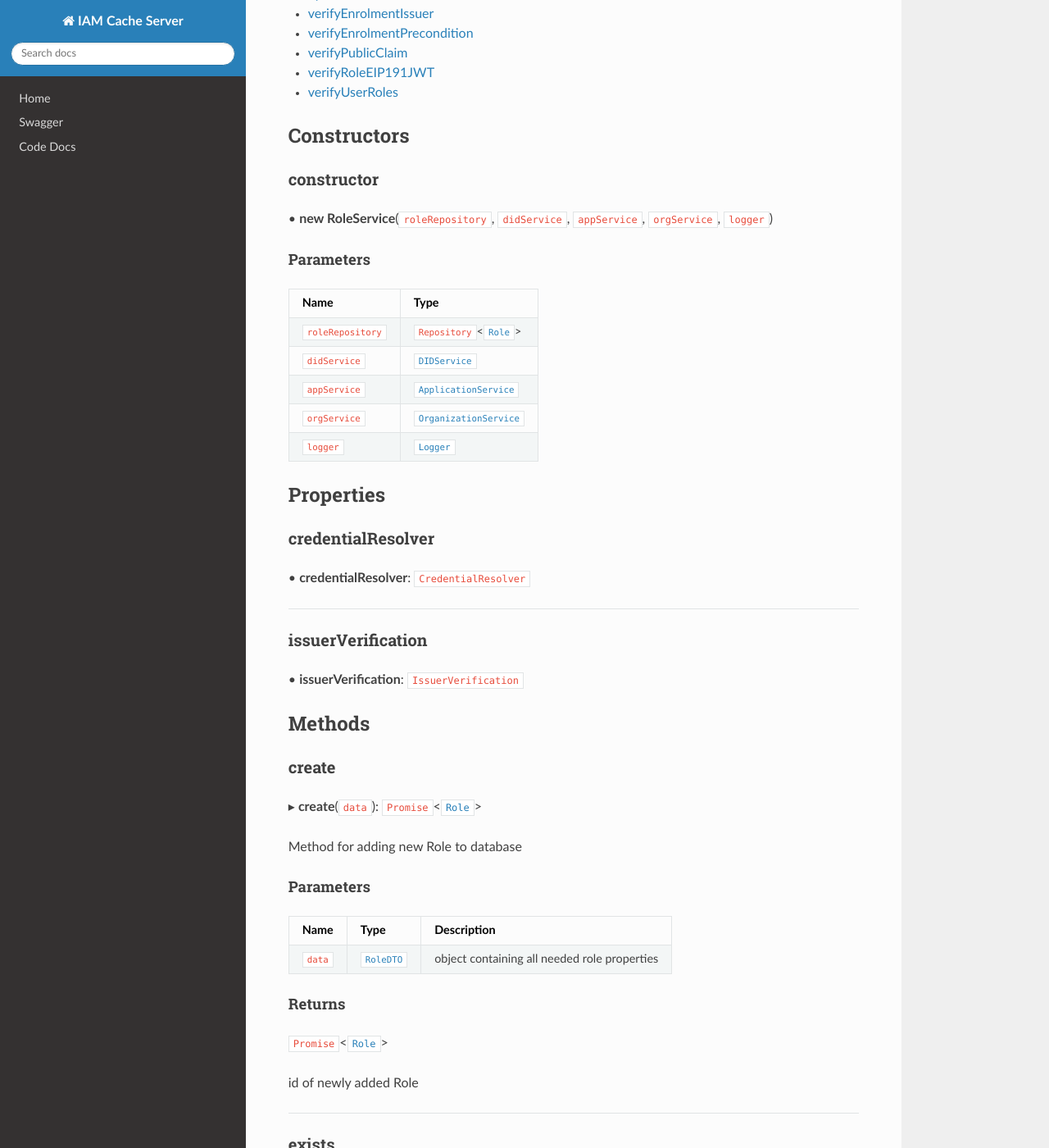
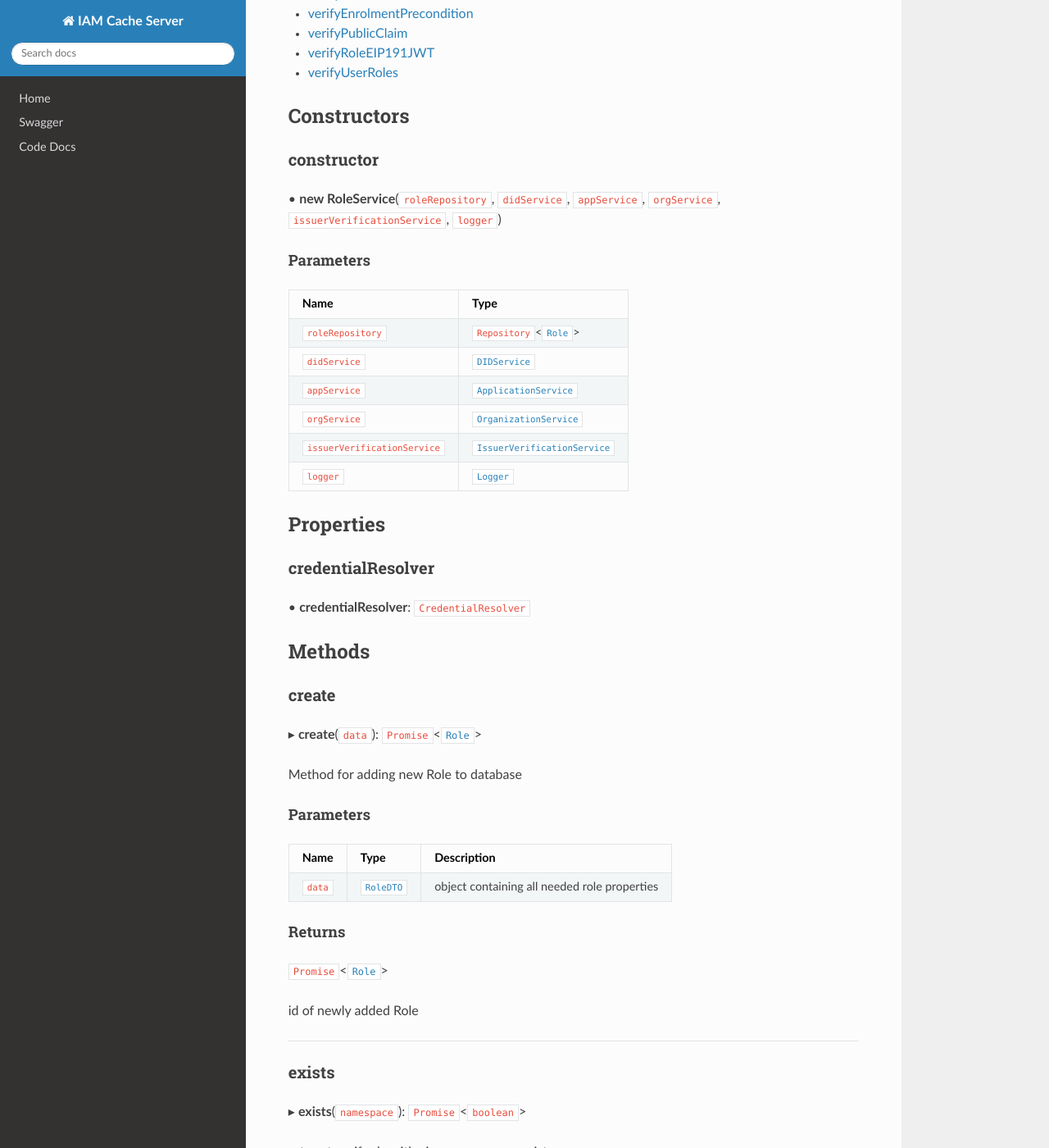
Before and after one commit to energywebfoundation/ssi-hub, an MkDocs documentation site: the page built from docs/api/classes/modules_role_role_service.RoleService.md, in a window 1280 px wide and 1400 px high, scrolled down 817 px. Shown: the whole window at 82% size. Built offline with MkDocs 1.6.1, drawn with Linux system fonts in a browser that asks for light colours; nearby versions of some CDN libraries.

Commit message:
fix: use injected Issuer Verification Service

```diff
--- a/docs/api/classes/modules_role_role_service.RoleService.md
+++ b/docs/api/classes/modules_role_role_service.RoleService.md
@@ -11,7 +11,6 @@
 ### Properties
 
 - [credentialResolver](modules_role_role_service.RoleService.md#credentialresolver)
-- [issuerVerification](modules_role_role_service.RoleService.md#issuerverification)
 
 ### Methods
 
@@ -37,7 +36,7 @@
 
 ### constructor
 
-• **new RoleService**(`roleRepository`, `didService`, `appService`, `orgService`, `logger`)
+• **new RoleService**(`roleRepository`, `didService`, `appService`, `orgService`, `issuerVerificationService`, `logger`)
 
 #### Parameters
 
@@ -47,6 +46,7 @@
 | `didService` | [`DIDService`](modules_did_did_service.DIDService.md) |
 | `appService` | [`ApplicationService`](modules_application_application_service.ApplicationService.md) |
 | `orgService` | [`OrganizationService`](modules_organization_organization_service.OrganizationService.md) |
+| `issuerVerificationService` | [`IssuerVerificationService`](modules_claim_services_issuer_verification_service.IssuerVerificationService.md) |
 | `logger` | [`Logger`](modules_logger_logger_service.Logger.md) |
 
 ## Properties
@@ -54,12 +54,6 @@
 ### credentialResolver
 
 • **credentialResolver**: `CredentialResolver`
-
-___
-
-### issuerVerification
-
-• **issuerVerification**: `IssuerVerification`
 
 ## Methods
 
```
Also changed, not shown: docs/api/modules/modules_claim_services.md (+7 -0 lines), 4 other files.
